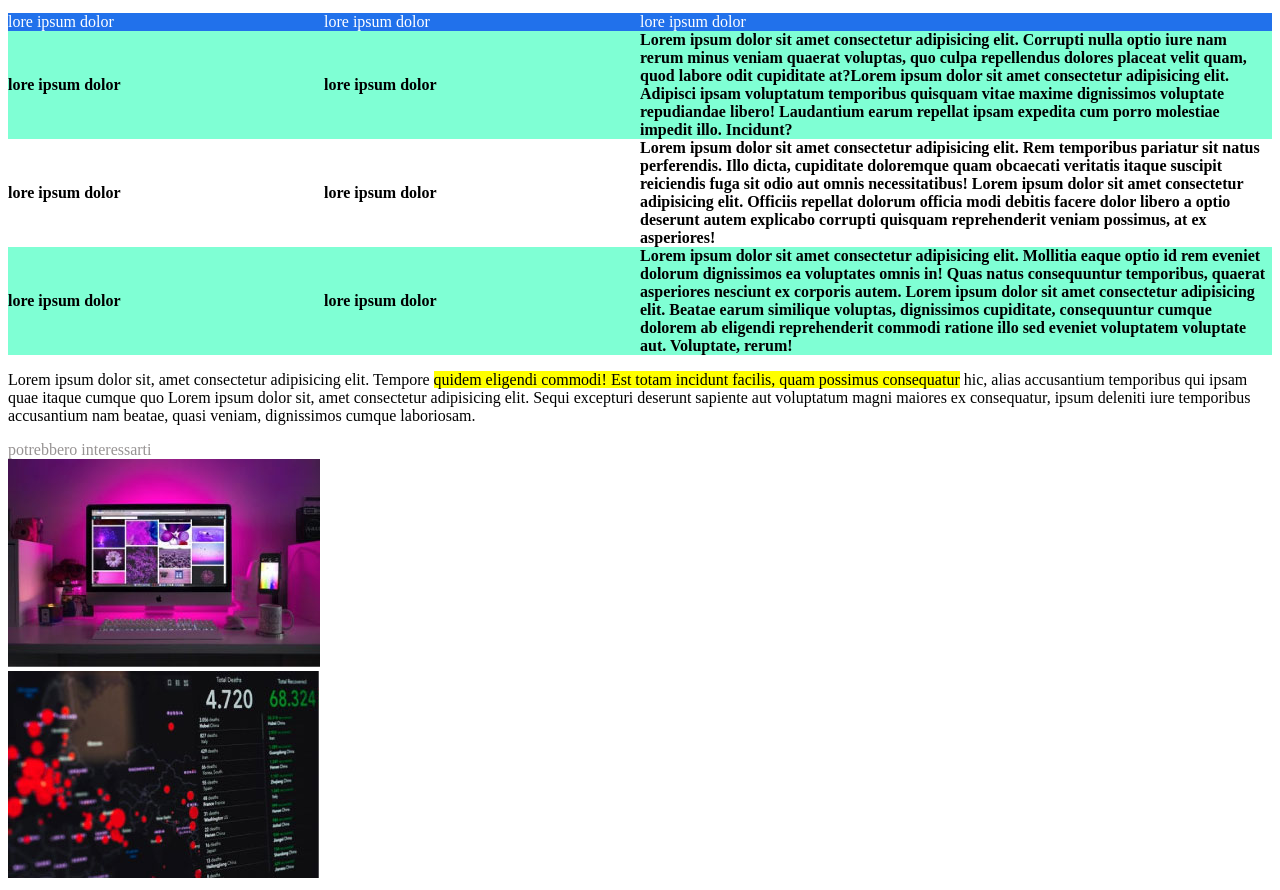
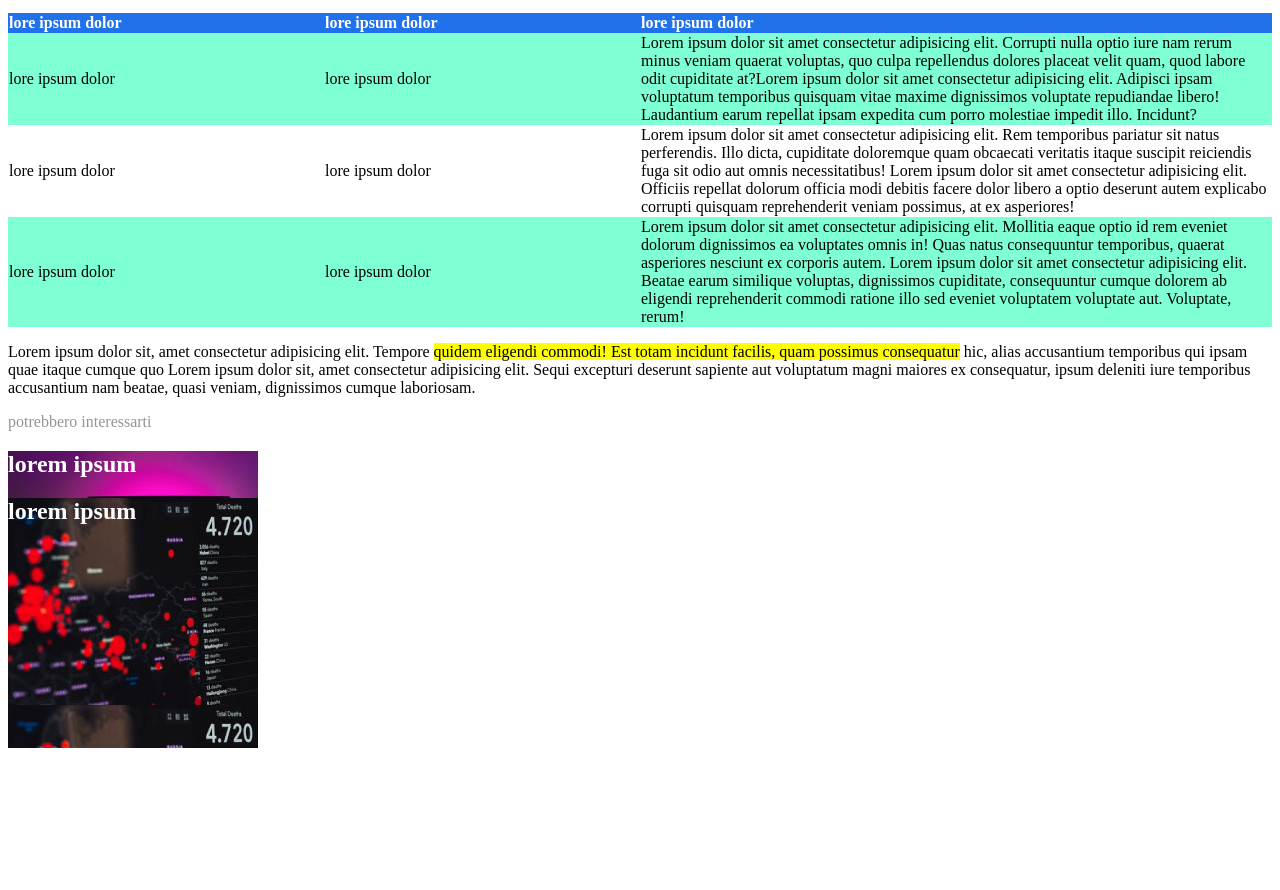
Before and after one commit to BartCatalano/html-css-booleaner, a plain HTML site: page index.html in a window 1280 px wide. Shown: the part 826-1716 px from the top of the page. After the commit the page ends 1574 px from the top, so only its background shows below. Drawn offline with Linux system fonts and the light colour scheme.

Commit message:
feat:inserimento immagini finali

```diff
--- a/css/style.css
+++ b/css/style.css
@@ -52,3 +52,20 @@ h1 {
     width: 50%;
     text-align: left;
 }
+.section_table{
+    border-collapse: collapse;
+}
+.titolo_immagine{
+    width: 250px;
+    height: 250px;
+
+}
+.coloretitolo{
+    color:white;
+}
+#computer{
+    background-image: url(../img/monitor.jpg);
+}
+#graph{
+    background-image: url(../img/graph.jpg);
+}
--- a/index.html
+++ b/index.html
@@ -54,42 +54,45 @@
     <!-- /testo e lista -->
     <!-- tabella -->
     <section>
-        <table cellspacing="0" cellpadding="0">
+        <table class="section_table">
             <thead>
                 <tr class="t_title">
-                    <td >lore ipsum dolor</td>
-                    <td >lore ipsum dolor</td>
-                    <td>lore ipsum dolor</td>
+                    <th class="s_tabelle">lore ipsum dolor</th>
+                    <th class="s_tabelle">lore ipsum dolor</th>
+                    <th class="f_tabella">lore ipsum dolor</th>
                 </tr>
             </thead>
             <tbody>
                 <tr class="t_color">
-                    <th class="s_tabelle">lore ipsum dolor</th>
-                    <th class="s_tabelle">lore ipsum dolor </th>
-                    <th class="f_tabella">Lorem ipsum dolor sit amet consectetur adipisicing elit. Corrupti nulla optio iure nam rerum
+                    <td class="s_tabelle">lore ipsum dolor</td>
+                    <td class="s_tabelle">lore ipsum dolor </td>
+                    <td class="f_tabella">Lorem ipsum dolor sit amet consectetur adipisicing elit. Corrupti nulla optio
+                        iure nam rerum
                         minus veniam quaerat voluptas, quo culpa repellendus dolores placeat velit quam, quod labore
                         odit cupiditate at?Lorem ipsum dolor sit amet consectetur adipisicing elit. Adipisci ipsam
                         voluptatum temporibus quisquam vitae maxime dignissimos voluptate repudiandae libero! Laudantium
-                        earum repellat ipsam expedita cum porro molestiae impedit illo. Incidunt?</th>
+                        earum repellat ipsam expedita cum porro molestiae impedit illo. Incidunt?</td>
                 </tr>
                 <tr>
-                    <th class="s_tabelle">lore ipsum dolor</th>
-                    <th class="s_tabelle">lore ipsum dolor</th>
-                    <th class="f_tabella" >Lorem ipsum dolor sit amet consectetur adipisicing elit. Rem temporibus pariatur sit natus
+                    <td class="s_tabelle">lore ipsum dolor</td>
+                    <td class="s_tabelle">lore ipsum dolor</td>
+                    <td class="f_tabella">Lorem ipsum dolor sit amet consectetur adipisicing elit. Rem temporibus
+                        pariatur sit natus
                         perferendis. Illo dicta, cupiditate doloremque quam obcaecati veritatis itaque suscipit
                         reiciendis fuga sit odio aut omnis necessitatibus! Lorem ipsum dolor sit amet consectetur
                         adipisicing elit. Officiis repellat dolorum officia modi debitis facere dolor libero a optio
                         deserunt autem explicabo corrupti quisquam reprehenderit veniam possimus, at ex asperiores!
-                    </th>
+                    </td>
                 </tr>
                 <tr class="t_color">
-                    <th class="s_tabelle" >lore ipsum dolor</th>
-                    <th class="s_tabelle" >lore ipsum dolor</th>
-                    <th class="f_tabella">Lorem ipsum dolor sit amet consectetur adipisicing elit. Mollitia eaque optio id rem eveniet
+                    <td class="s_tabelle">lore ipsum dolor</td>
+                    <td class="s_tabelle">lore ipsum dolor</td>
+                    <td class="f_tabella">Lorem ipsum dolor sit amet consectetur adipisicing elit. Mollitia eaque optio
+                        id rem eveniet
                         dolorum dignissimos ea voluptates omnis in! Quas natus consequuntur temporibus, quaerat
                         asperiores nesciunt ex corporis autem. Lorem ipsum dolor sit amet consectetur adipisicing elit.
                         Beatae earum similique voluptas, dignissimos cupiditate, consequuntur cumque dolorem ab eligendi
-                        reprehenderit commodi ratione illo sed eveniet voluptatem voluptate aut. Voluptate, rerum!</th>
+                        reprehenderit commodi ratione illo sed eveniet voluptatem voluptate aut. Voluptate, rerum!</td>
                 </tr>
             </tbody>
         </table>
@@ -103,10 +106,11 @@
     </section>
     <!-- /tabella -->
     <!-- testo finale -->
-    <section><span class="lowimportance">potrebbero interessarti</span><br>
-        <img src="./img/monitor.jpg" alt="Monito pc">
-        <br>
-        <img src="./img/graph.jpg" alt="immagine con cuori">
+    <section>
+        <span class="lowimportance">potrebbero interessarti</span><br>
+        <div class="titolo_immagine" id="computer"> <h2 class="coloretitolo">lorem ipsum</h2>
+            <div class="titolo_immagine" id="graph"> <h2 class="coloretitolo">lorem ipsum</h2></div>
+
     </section>
     <!-- /testo finale -->
 
```
